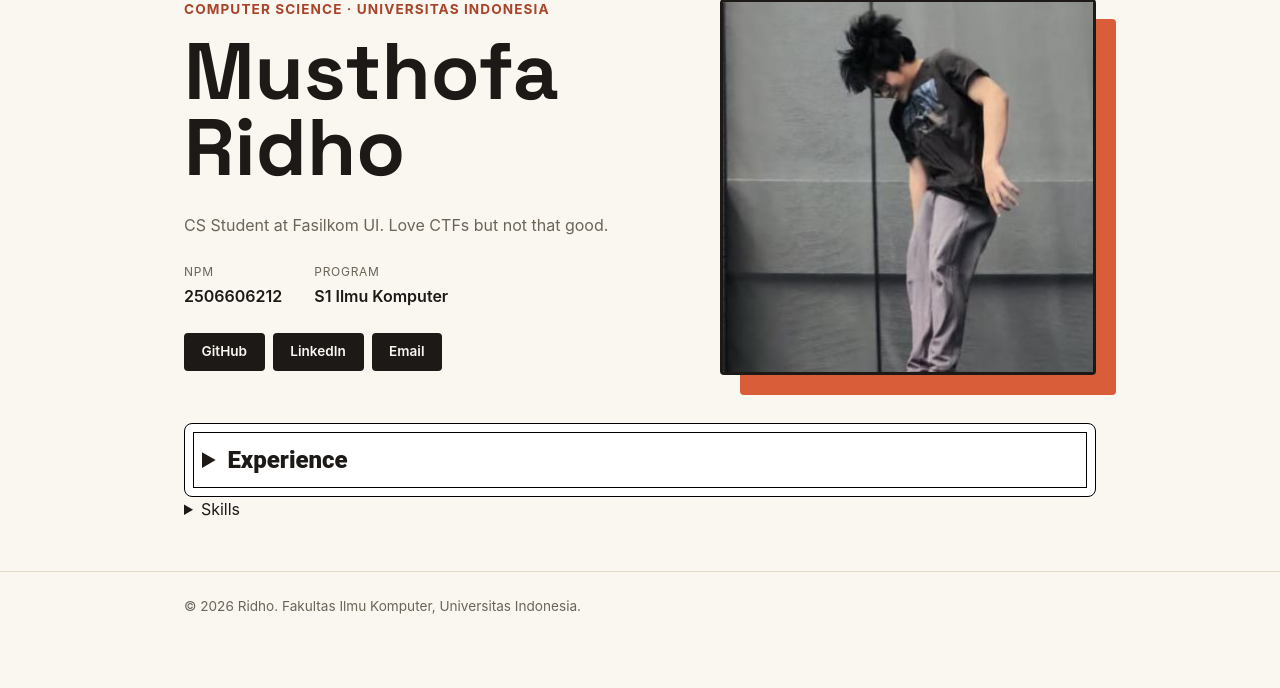
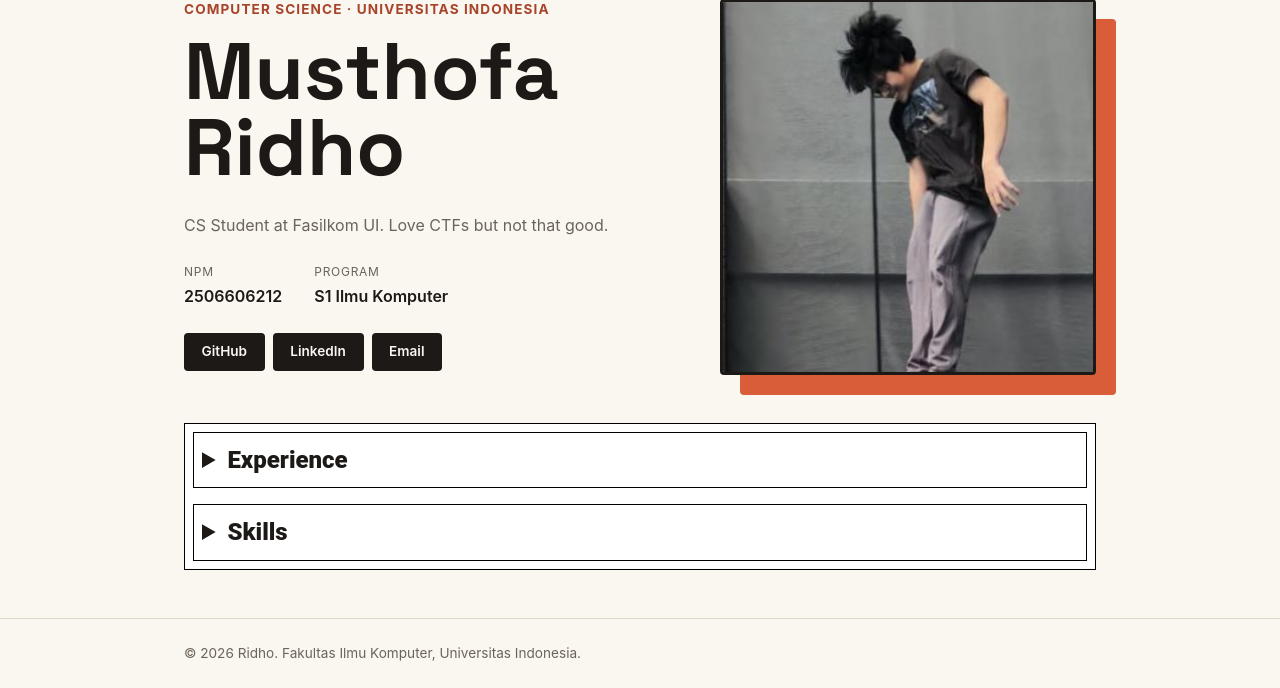
Before and after one commit to ihatewalls/myportofolio, a Django app: page / in a window 1280 px wide. Shown: the part 147-835 px from the top of the page. Before the commit the page ends 761 px from the top, so only its background shows below. Run offline with Django 5.2, Linux system fonts and the light colour scheme.

Commit message:
Styling Skills dropdown

```diff
--- a/static/css/style.css
+++ b/static/css/style.css
@@ -178,7 +178,13 @@ h1, .brand {
 }
 #experience_details {
   border: 1px solid #000000;
-  border-radius: 8px;
+  padding: 0.5rem;
+  background-color: #ffffff;
+}
+#skills_details {
+  border: 1px solid #000000;
+  border-top: none;
+  margin-top: -1px;
   padding: 0.5rem;
   background-color: #ffffff;
 }
@@ -191,7 +197,19 @@ h1, .brand {
   width: 100%;
   font-size: 1.5rem;
 }
-#experience_summary.hover {
+#experience_summary:hover {
+    cursor: pointer;
+}
+#skills_summary {
+  font-family: "Roboto Black";
+  border: 1px solid #000000;
+  padding: 0.5rem;
+  background-color: #ffffff;
+  max-width: 960px;
+  width: 100%;
+  font-size: 1.5rem;
+}
+#skills_summary:hover {
     cursor: pointer;
 }
 .inner {
```
